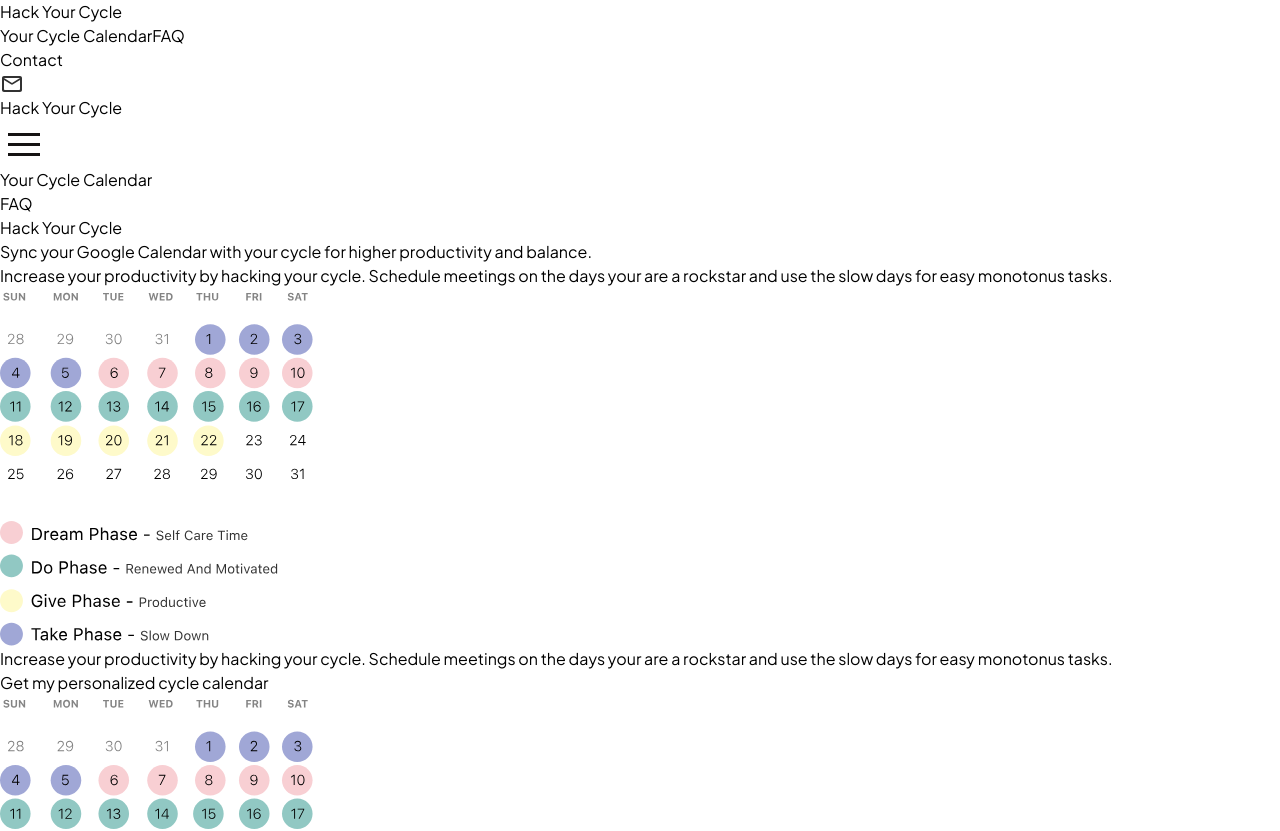
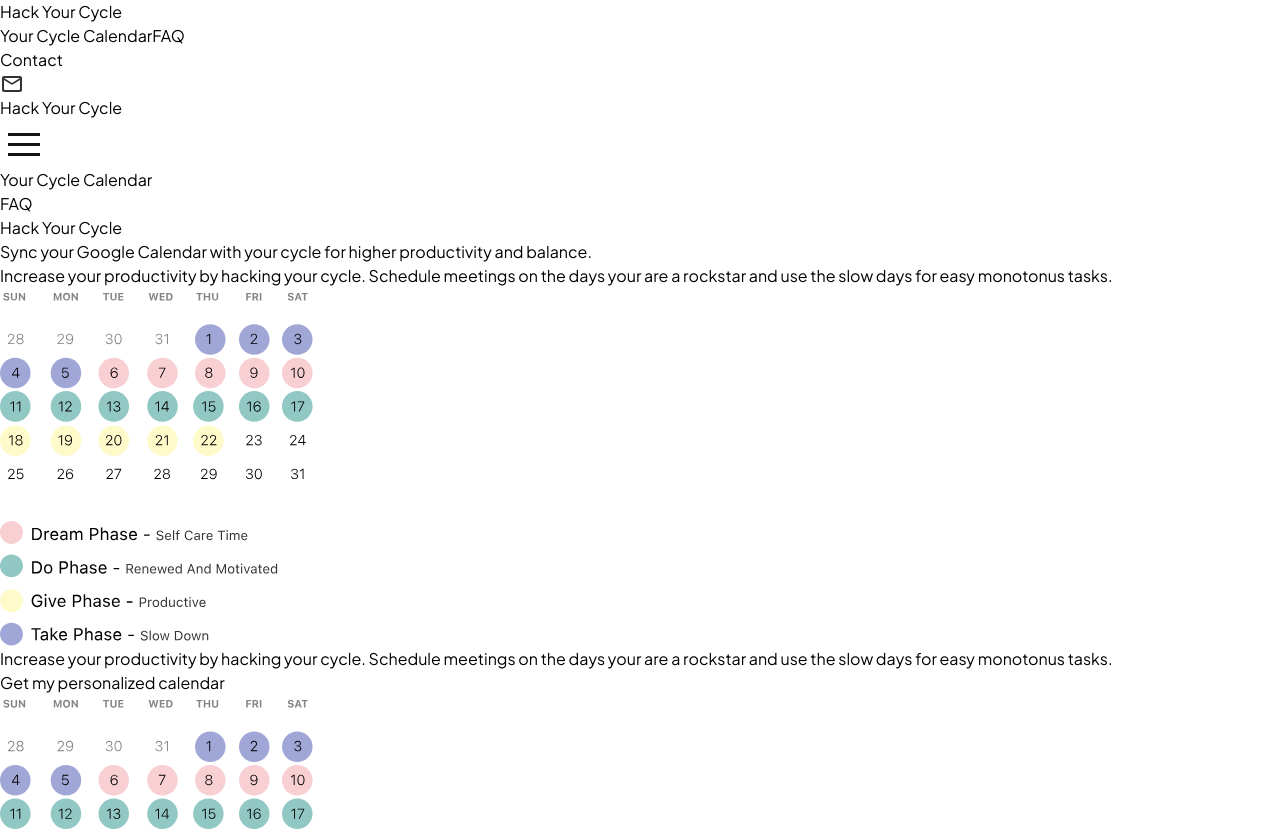
Before and after one commit to piggydoughnut/clueapp_calendar_sync, a Next.js app: page / in a window 1280 px wide. Shown: the top 831 px of the page. Built offline with nearby package versions, Linux system fonts and the light colour scheme; what @material-tailwind/react, easy-peasy would draw is missing.

Commit message:
changed text on a button

```diff
--- a/pages/index.tsx
+++ b/pages/index.tsx
@@ -51,7 +51,7 @@
                 className="mt-6 h-14 w-full capitalize font-plusJakarta border border-black text-mainPink"
                 onClick={() => router.push("sync")}
               >
-                Get my personalized cycle calendar
+                Get my personalized calendar
               </Button>
             </div>
           </div>
```
